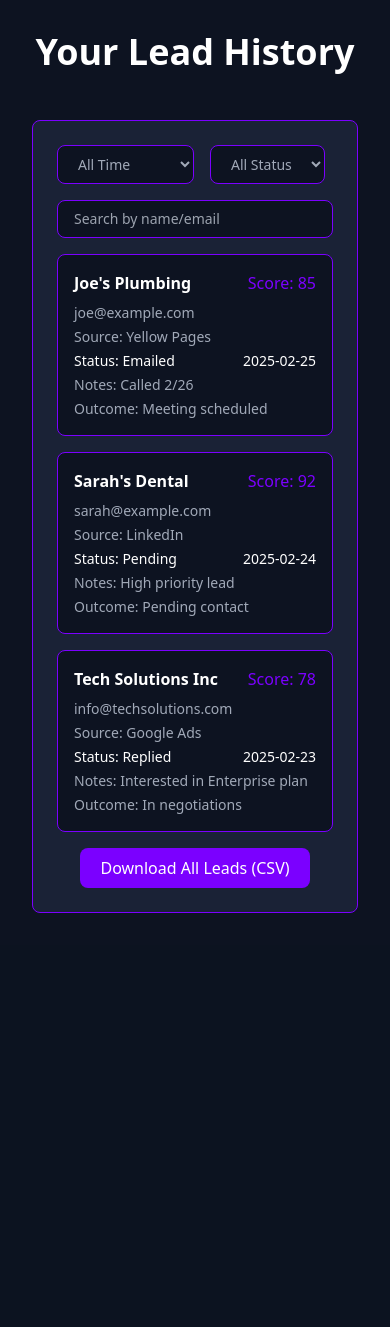
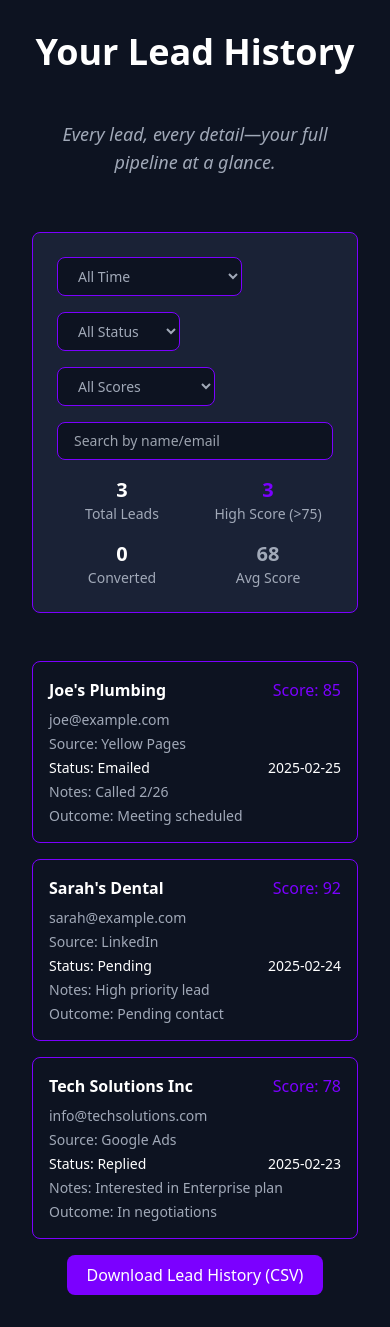
Before and after one commit to tacari/leadgen, a Flask app: page /lead-history in a window 390 px wide. Shown: the part 80-1407 px from the top of the page. Before the commit the page ends 993 px from the top, so only its background shows below. Run offline with Flask 3, Linux system fonts and the light colour scheme; some libraries are stand-ins or nearby versions.

Commit message:
Agent query: I've updated the Lead History page with all components including sticky filters, source insights sidebar, and mobile responsiveness. Could you check if all the filtering, sorting, and display features are working correctly?
Enhance lead history page with improved filtering, styling, and a comprehensive overview section.

Screenshot: https://storage.googleapis.com/screenshot-production-us-central1/d384f029-ca4c-4484-afd7-9594b5df40a9/00ceafc7-a71e-4855-91cc-239f2d2bf695.jpg

```diff
--- a/templates/lead_history.html
+++ b/templates/lead_history.html
@@ -2,26 +2,65 @@
 {% block title %}Lead History{% endblock %}
 {% block content %}
 <div class="bg-[#0D1321] min-h-screen text-white p-8">
+    <!-- Header -->
     <h1 class="text-4xl font-bold text-center mb-12">Your Lead History</h1>
-    <div class="bg-[#1A2236] border border-[#7B00FF] rounded-lg p-6 max-w-6xl mx-auto">
-        <!-- Filters and Search -->
+    <p class="text-[#A1A9B8] text-lg italic text-center mb-10">Every lead, every detail—your full pipeline at a glance.</p>
+
+    <div class="max-w-6xl mx-auto">
+        <!-- Search & Filters - Sticky -->
+        <div class="sticky top-[80px] z-10 bg-[#0D1321] py-4">
+            <div class="bg-[#1A2236] border border-[#7B00FF] rounded-lg p-6">
                 <div class="flex flex-wrap gap-4 mb-4">
                     <select id="timeFilter" class="bg-[#0D1321] border border-[#7B00FF] px-4 py-2 rounded-lg text-sm hover:bg-[#7B00FF] text-[#A1A9B8]" onchange="filterLeads()">
                         <option value="all">All Time</option>
+                        <option value="7">Last 7 Days</option>
                         <option value="30">Last 30 Days</option>
                         <option value="90">Last 90 Days</option>
+                        <option value="custom">Custom Date Range</option>
                     </select>
                     <select id="statusFilter" class="bg-[#0D1321] border border-[#7B00FF] px-4 py-2 rounded-lg text-sm hover:bg-[#7B00FF] text-[#A1A9B8]" onchange="filterLeads()">
                         <option value="all">All Status</option>
                         <option value="Pending">Pending</option>
                         <option value="Emailed">Emailed</option>
                         <option value="Replied">Replied</option>
+                        <option value="Converted">Converted</option>
+                    </select>
+                    <select id="scoreFilter" class="bg-[#0D1321] border border-[#7B00FF] px-4 py-2 rounded-lg text-sm hover:bg-[#7B00FF] text-[#A1A9B8]" onchange="filterLeads()">
+                        <option value="all">All Scores</option>
+                        <option value="high">High (>75)</option>
+                        <option value="medium">Medium (50-75)</option>
+                        <option value="low">Low (<50)</option>
                     </select>
                     <input type="text" id="searchInput" placeholder="Search by name/email" class="bg-[#0D1321] border border-[#7B00FF] px-4 py-2 rounded-lg text-sm text-[#A1A9B8] flex-grow md:flex-grow-0" oninput="filterLeads()">
                 </div>
 
+                <!-- Quick Stats Bar -->
+                <div class="grid grid-cols-2 md:grid-cols-4 gap-4 mt-4">
+                    <div class="text-center">
+                        <p class="text-xl font-bold text-white">{{ leads|length }}</p>
+                        <p class="text-[#A1A9B8] text-sm">Total Leads</p>
+                    </div>
+                    <div class="text-center">
+                        <p class="text-xl font-bold text-[#7B00FF]">{{ leads|selectattr('score', 'ge', 75)|list|length }}</p>
+                        <p class="text-[#A1A9B8] text-sm">High Score (>75)</p>
+                    </div>
+                    <div class="text-center">
+                        <p class="text-xl font-bold text-white">{{ leads|selectattr('status', 'equalto', 'Converted')|list|length }}</p>
+                        <p class="text-[#A1A9B8] text-sm">Converted</p>
+                    </div>
+                    <div class="text-center">
+                        <p class="text-xl font-bold text-[#A1A9B8]">68</p>
+                        <p class="text-[#A1A9B8] text-sm">Avg Score</p>
+                    </div>
+                </div>
+            </div>
+        </div>
+
+        <div class="mt-8 flex flex-col lg:flex-row gap-6">
+            <!-- Main Content -->
+            <div class="lg:flex-grow">
                 <!-- Desktop Table -->
-        <div class="hidden md:block overflow-x-auto">
+                <div class="hidden md:block overflow-x-auto bg-[#1A2236] border border-[#7B00FF] rounded-lg p-6">
                     <table class="w-full text-left text-[#A1A9B8] text-sm">
                         <thead>
                             <tr class="border-b border-[#7B00FF]">
@@ -75,8 +114,29 @@
                 <!-- Export Button -->
                 <div class="mt-4 flex justify-center">
                     <a href="{{ url_for('download_leads') }}" class="bg-[#7B00FF] text-white px-5 py-2 rounded-lg hover:bg-[#8F00FF] hover:shadow-lg transform hover:scale-105 transition-transform duration-200">
-                Download All Leads (CSV)
+                        Download Lead History (CSV)
                     </a>
+                </div>
+            </div>
+
+            <!-- Source Insights Box - Desktop Only -->
+            <div class="hidden lg:block w-[300px] bg-[#1A2236] border border-[#7B00FF] rounded-lg p-6 h-fit">
+                <h2 class="text-xl font-bold mb-4">Top Lead Sources</h2>
+                <div class="space-y-4">
+                    <div>
+                        <p class="text-[#A1A9B8] text-sm">LinkedIn</p>
+                        <p class="text-white">250 leads, 80% high-score</p>
+                    </div>
+                    <div>
+                        <p class="text-[#A1A9B8] text-sm">Yellow Pages</p>
+                        <p class="text-white">200 leads, 60% high-score</p>
+                    </div>
+                    <div>
+                        <p class="text-[#A1A9B8] text-sm">Google Maps</p>
+                        <p class="text-white">150 leads, 50% high-score</p>
+                    </div>
+                </div>
+            </div>
         </div>
     </div>
 </div>
@@ -113,6 +173,7 @@
     function filterLeads() {
         const timeFilter = document.getElementById('timeFilter').value;
         const statusFilter = document.getElementById('statusFilter').value;
+        const scoreFilter = document.getElementById('scoreFilter').value;
         const searchTerm = document.getElementById('searchInput').value.toLowerCase();
         const today = new Date();
 
@@ -135,6 +196,7 @@
             const email = isDesktop ?
                 row.cells[1].textContent :
                 row.querySelectorAll('p')[0].textContent;
+            const score = parseInt(row.getAttribute('data-score'));
 
             // Time filter
             if (timeFilter !== 'all') {
@@ -146,6 +208,21 @@
             // Status filter
             if (statusFilter !== 'all') {
                 show = show && status === statusFilter;
+            }
+
+            // Score filter
+            if (scoreFilter !== 'all') {
+                switch(scoreFilter) {
+                    case 'high':
+                        show = show && score > 75;
+                        break;
+                    case 'medium':
+                        show = show && score >= 50 && score <= 75;
+                        break;
+                    case 'low':
+                        show = show && score < 50;
+                        break;
+                }
             }
 
             // Search filter
```
Also changed, not shown: attached_assets/Pasted-Lead-History-Page-lead-history-Full-Details-Overview-Purpose-Archive-and-manage-all-leads-beyon-1740525844035.txt (added, +73 -0 lines). Lines whose indentation alone changed are shown as unchanged.
